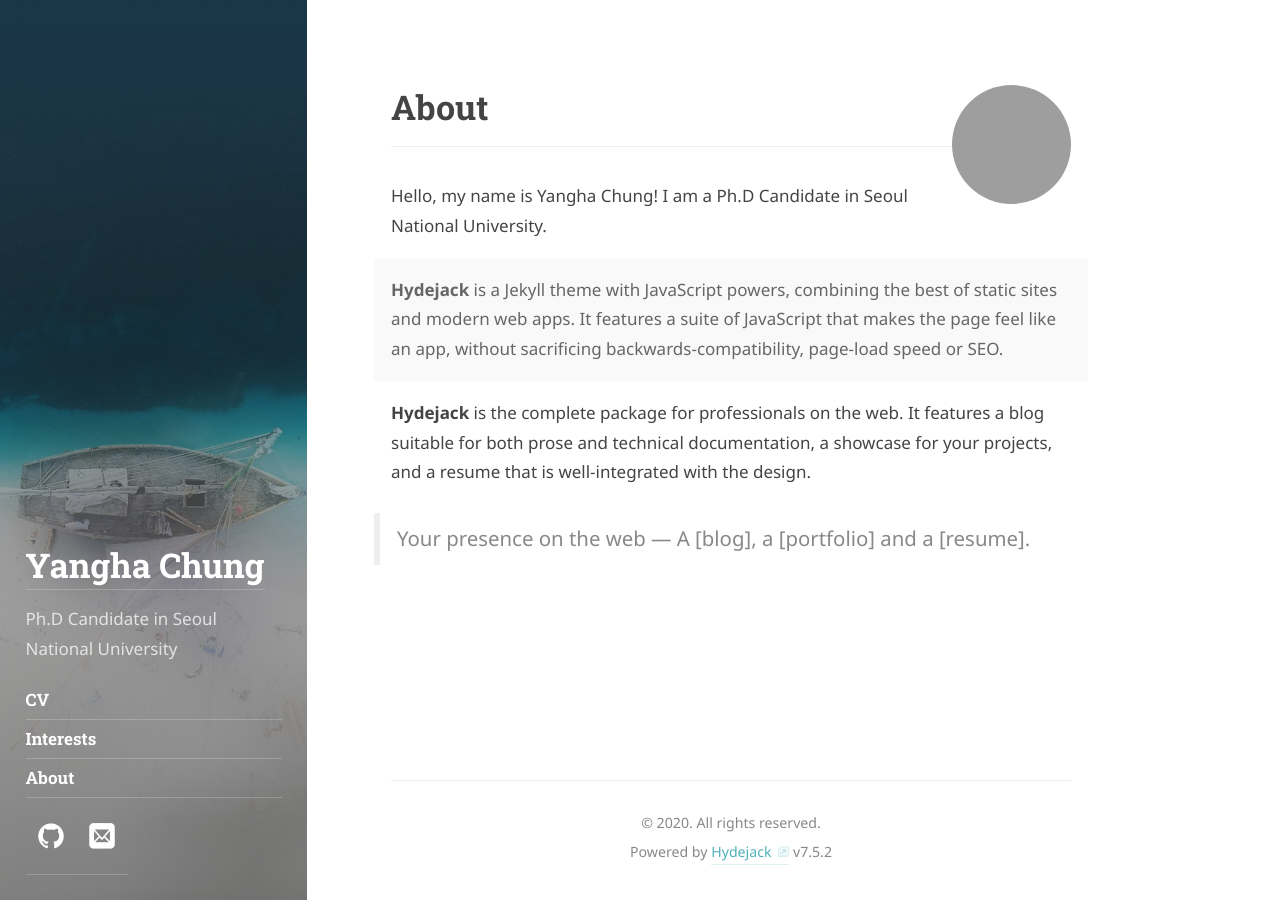
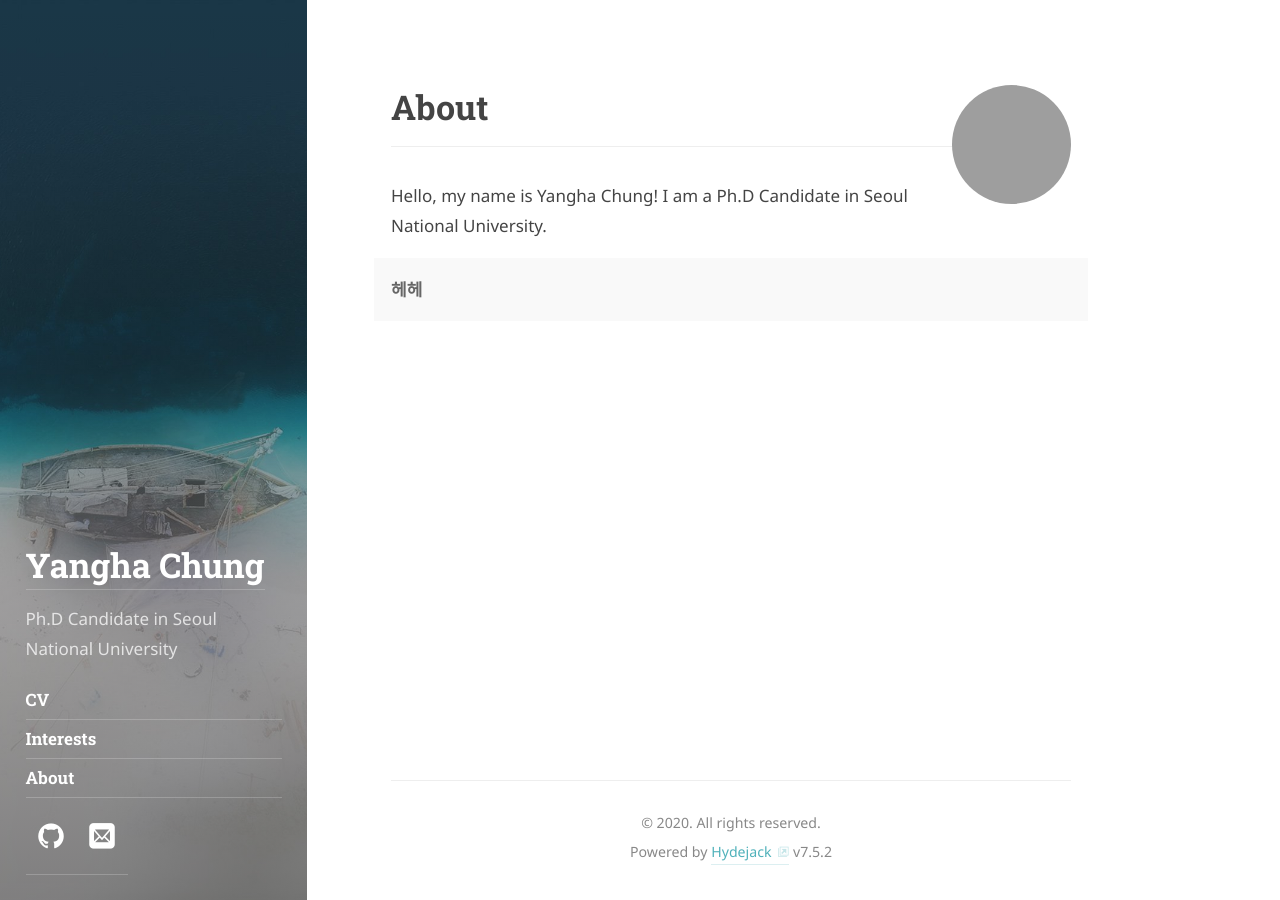
Before and after one commit to yangha08/yangha08.github.io, a Jekyll site: the page built from about.md, in a window 1280 px wide. Built offline with Jekyll 4.4.1, drawn with Linux system fonts in a browser that asks for light colours; some web fonts are replaced; grey boxes are pictures that could not be loaded.

Commit message:
Update about.md

```diff
--- a/about.md
+++ b/about.md
@@ -2,16 +2,7 @@
 layout: about
 title: About
 description: >
-  **Hydejack** is a Jekyll theme with JavaScript powers, combining the best of static sites and modern web apps.
-  It features a suite of JavaScript that makes the page feel like an app, without sacrificing backwards-compatibility,
-  page-load speed or SEO.
+  **헤헤**
 menu: true
 order: 4
 ---
-
-**Hydejack** is the complete package for professionals on the web.
-It features a blog suitable for both prose and technical documentation,
-a showcase for your projects, and a resume that is well-integrated with the design.
-
-> Your presence on the web --- A [blog], a [portfolio] and a [resume].
-{:.lead}
```
